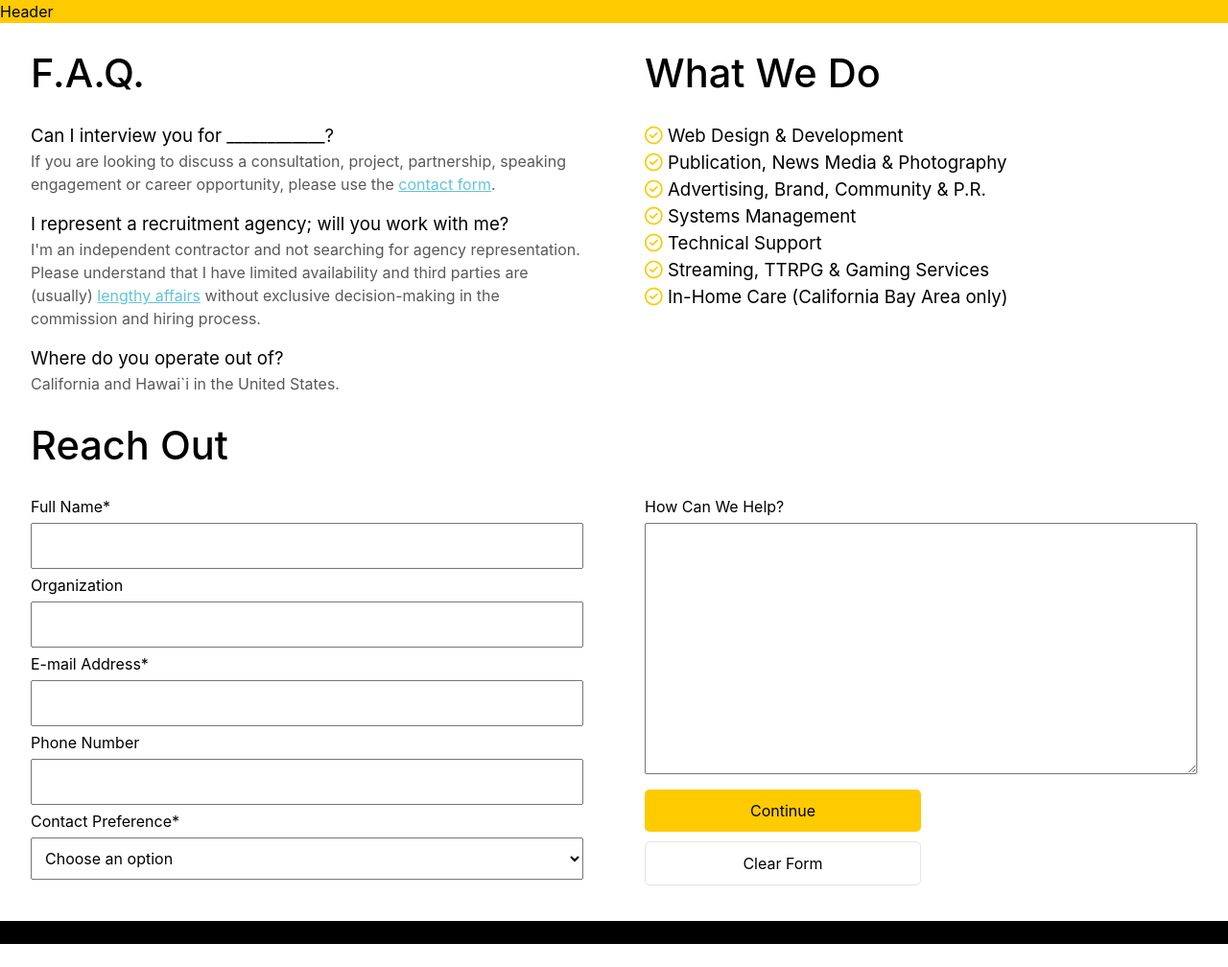
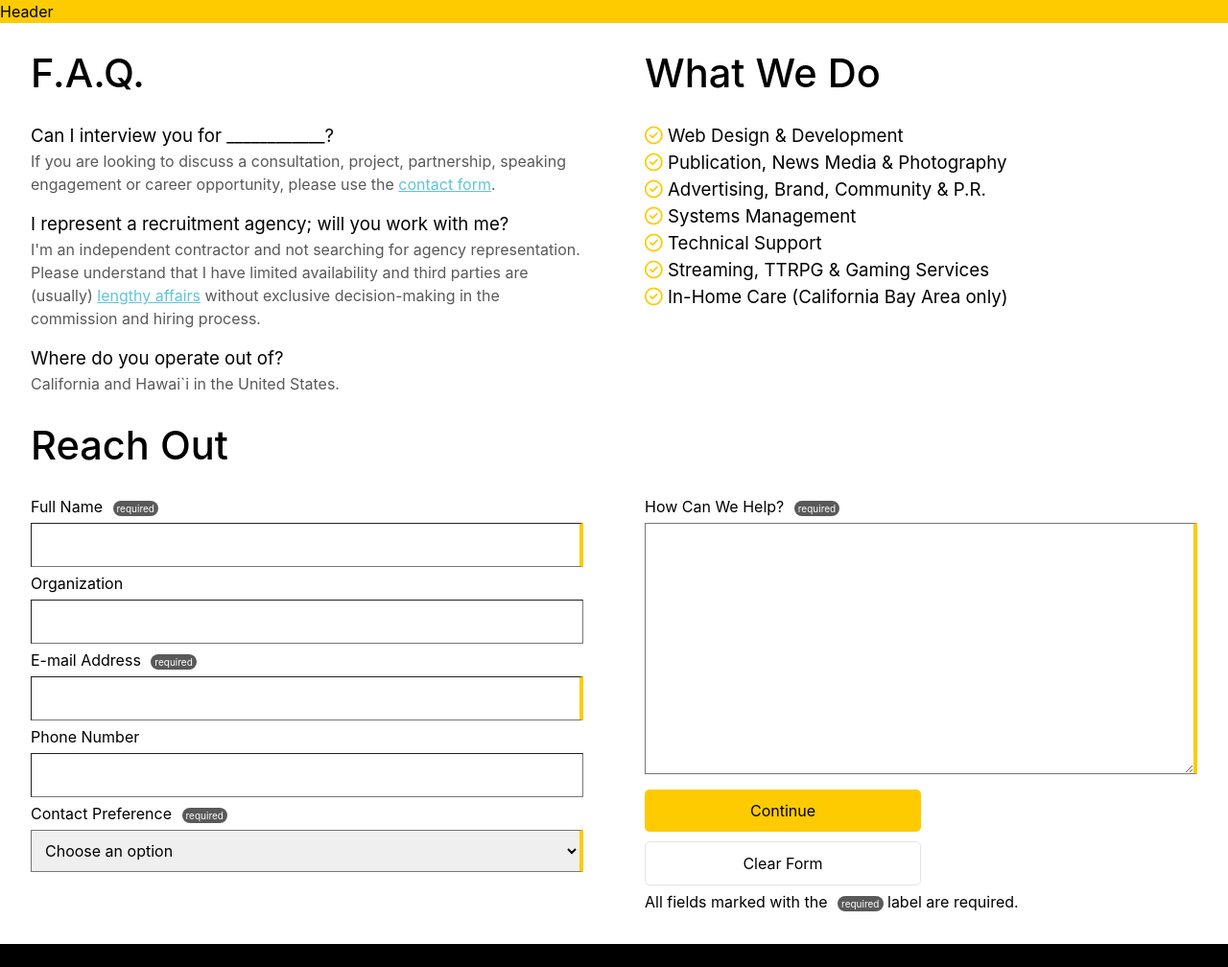
Before and after one commit to parkzplatz/dotcom, a Jekyll site: the page built from contact/index2.html, in a window 1280 px wide. Shown: the whole page at 96% size. Built offline with Jekyll 4.4.1, drawn with Linux system fonts in a browser that asks for light colours; nearby versions of some CDN libraries; some web fonts are replaced; before the commit the page ends 984 px from its top, so only the background shows below that.

Commit message:
Update Form Changes

```diff
--- a/_includes/formContact.html
+++ b/_includes/formContact.html
@@ -2,27 +2,31 @@
     <div class="contentRow" id="updateOnSuccess">
         <div class="__left">
             <h2>Reach Out</h2>
-            <label for="entry.2077360209">Full Name*</label><br />
+            <label for="entry.2077360209">Full Name <span class="required">required</span></label><br />
             <input type="text" name="entry.2077360209" placeholder="" required><br />
             <label for="entry.1504931136">Organization</label><br />
             <input type="text" name="entry.1504931136" placeholder=""><br />
-            <label for="entry.687528941">E-mail Address*</label><br />
+            <label for="entry.687528941">E-mail Address <span class="required">required</span></label><br />
             <input type="text" name="entry.687528941" placeholder="" required><br />
             <label for="entry.1769884582">Phone Number</label><br />
             <input type="text" name="entry.1769884582" placeholder=""><br />
-            <label for="entry.1737031255">Contact Preference*</label><br />
+            <label for="entry.1737031255">Contact Preference <span class="required">required</span></label><br />
             <select id="entry.1737031255" name="entry.1737031255" required>
                 <option value="" selected disabled hidden>Choose an option</option>
+                <option value="Email">Email</option>
                 <option value="Text Message">Text Message</option>
-                <option value="Email">Email</option>
                 <option value="Phone Call">Phone Call</option>
             </select>
         </div>
         <div class="__right">
             <h2 class="padding">&nbsp;</h2>
-            <label for="entry.6665678">How Can We Help?</label><br />
-            <textarea id="entry.6665678" name="entry.6665678" rows="10" columns="30" placeholder="" required></textarea><br />
-            <button class="send" type="submit">Continue</button> <button class="reset" type="reset">Clear Form</button>
+            <label for="entry.6665678">How Can We Help? <span class="required">required</span></label><br />
+            <textarea id="entry.6665678" name="entry.6665678" rows="10" columns="30" placeholder="" required></textarea>
+            <div class="buttonArea">
+                <div class="item"><button class="send" type="submit">Continue</button></div>
+                <div class="item"><button class="reset" type="reset">Clear Form</button></div>
+                <div class="item">All fields marked with the <span class="required">required</span> label are required.</div>
+            </div>
         </div>
     </div>
 </form>
--- a/_sass/theme.scss
+++ b/_sass/theme.scss
@@ -108,7 +108,35 @@ p, h1, h2, h3, h4, h5, h6 {
         padding: 10px;
         margin: 5px 0;
         width: 100%;
+        border-width: 1px;
+        &:required {
+            border-right: 4px solid #FECB00;
+        }
     }
+
+    .required { font-size: x-small; color: white; margin-left: 6px; padding: .2em .4em; background-color: #595959; border-radius: 10px; }
+
+    .buttonArea {
+        display: flex;
+        flex-direction: row;
+        flex-wrap: wrap;
+        .item {
+            width: 50%;
+        }
+        @media only screen and (max-width: 1600px) {
+            .item {
+                width: 100%;
+            }
+        }
+
+    }
+
+    @media only screen and (min-width: 1600px) {
+        .buttonArea :nth-child(1) { order: 1; }
+        .buttonArea :nth-child(2) { order: 2; }
+        .buttonArea :nth-child(3) { order: 1; }
+    }
+
     button {
         border: none;
         width: 50%;
--- a/assets/js/googleForm.js
+++ b/assets/js/googleForm.js
@@ -11,11 +11,17 @@
         statusCode: { //the status code from the POST request
             0: function(data) { //0 is when Google gives a CORS error, don't worry it went through
             //success
-            $('#form-success').text('hooray! 0');
+            // $('#form-success').text('hooray! 0');
+            $('#updateOnSuccess').html("<div id='formResponse' class='__left'></div><div class='__right'></div>");
+            $('#formResponse').html("<h2>Reach Out</h2>")
+            .append("<p><i class='fa-regular fa-envelope fa-lg'></i> Thanks for your message! Please allow 24-48 hours for a response. We'll get back to you as soon as possible.</p>");
             },
             200: function(data) {//200 is a success code. it went through!
             //success
-            $('#form-success').text('hooray! 200');
+            // $('#form-success').text('hooray! 200');
+            $('#updateOnSuccess').html("<div id='formResponse' class='__left'></div><div class='__right'></div>");
+            $('#formResponse').html("<h2>Reach Out</h2>")
+            .append("<p><i class='fa-regular fa-envelope fa-lg'></i> Thanks for your message! Please allow 24-48 hours for a response. We'll get back to you as soon as possible.</p>");
             },
             403: function(data) {//403 is when something went wrong and the submission didn't go through
             //error
```
Also changed, not shown: 4 other files.
